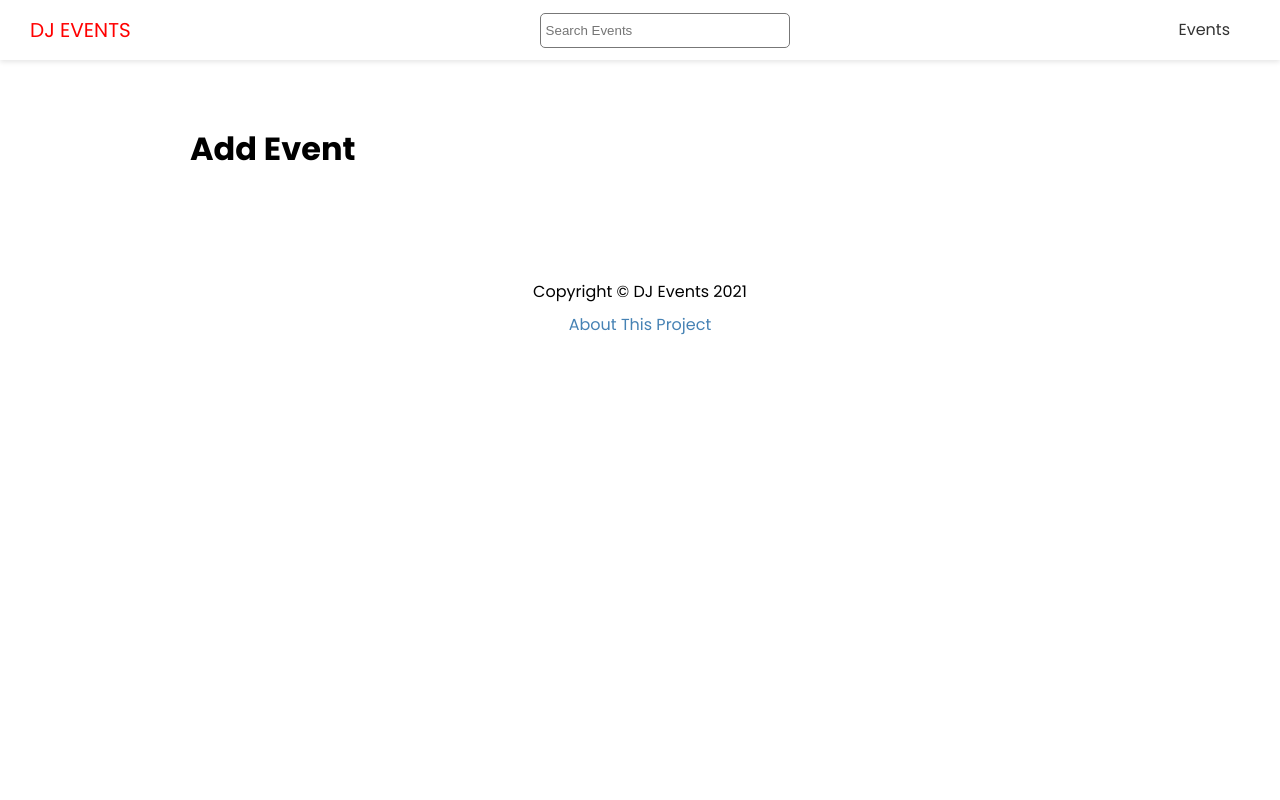
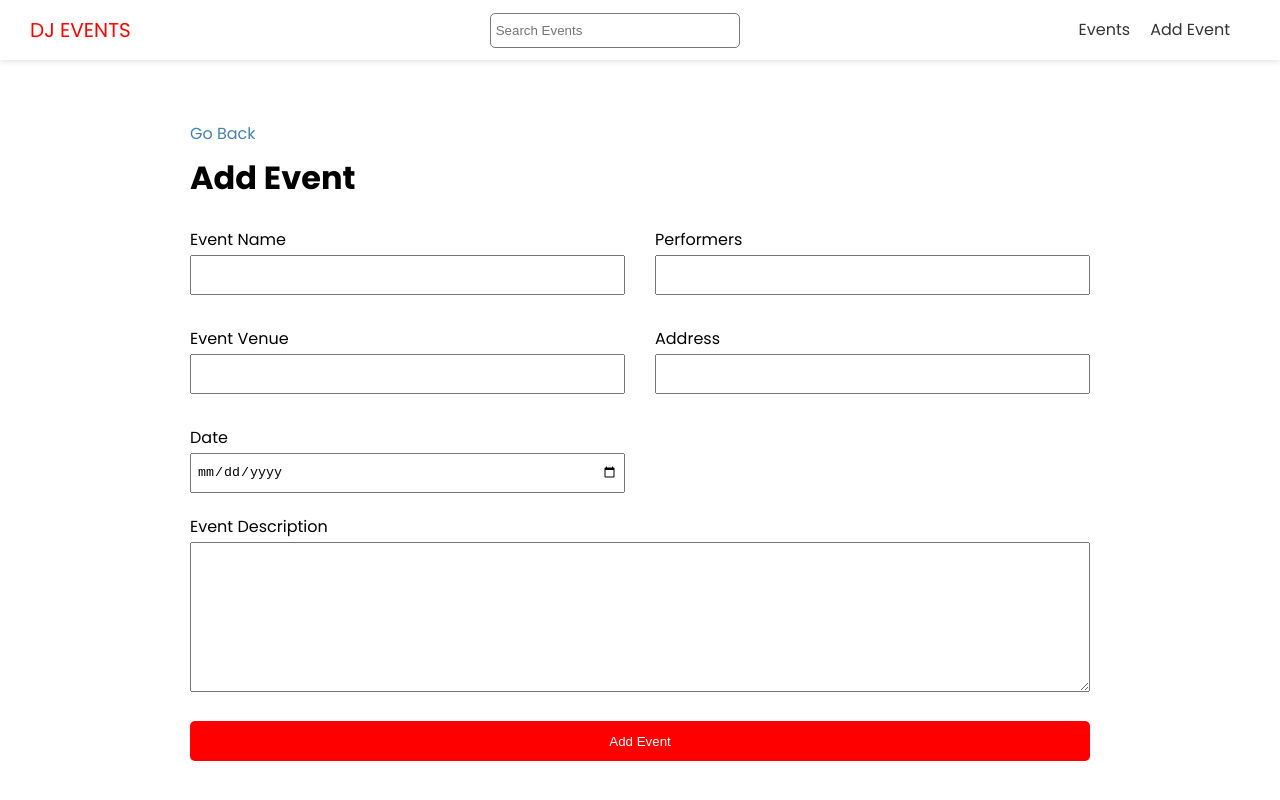
Before and after one commit to notayogilee/next-dj-events-app, a Next.js app: page /events/add in a window 1280 px wide. Shown: the top 800 px of the page. Built offline with nearby package versions, Linux system fonts and the light colour scheme; no server answers.

Commit message:
add add event form

```diff
--- a/components/Header.js
+++ b/components/Header.js
@@ -20,6 +20,11 @@
               <a>Events</a>
             </Link>
           </li>
+          <li>
+            <Link href='/events/add'>
+              <a>Add Event</a>
+            </Link>
+          </li>
         </ul>
       </nav>
     </header>
--- a/pages/events/add.js
+++ b/pages/events/add.js
@@ -1,9 +1,110 @@
+import { useState } from 'react'
+import { useRouter } from 'next/router'
+import Link from 'next/link'
 import Layout from '/components/Layout'
+import { API_URL } from '/config/index'
+import styles from '/styles/Form.module.css'
 
 export default function AddEventPage() {
+  const [values, setValues] = useState({
+    name: '',
+    performers: '',
+    venue: '',
+    address: '',
+    date: '',
+    time: '',
+    description: '',
+  })
+
+  const router = useRouter()
+
+  const handleSubmit = (e) => {
+    e.preventDefault()
+    console.log(values)
+  }
+
+  const handleInputChange = (e) => {
+    const { name, value } = e.target
+    setValues({ ...values, [name]: value })
+  }
+
   return (
     <Layout title='Add New Event'>
+      <Link href='/events'>Go Back</Link>
       <h1>Add Event</h1>
+
+      <form className={styles.form} onSubmit={handleSubmit}>
+        <div className={styles.grid}>
+          <div>
+            <label htmlFor='name'>Event Name</label>
+            <input
+              type='text'
+              id='name'
+              name='name'
+              value={values.name}
+              onChange={handleInputChange}
+            />
+          </div>
+          <div>
+            <label htmlFor='performers'>Performers</label>
+            <input
+              type='text'
+              id='performers'
+              name='performers'
+              value={values.performers}
+              onChange={handleInputChange}
+            />
+          </div>
+          <div>
+            <label htmlFor='venue'>Event Venue</label>
+            <input
+              type='text'
+              id='venue'
+              name='venue'
+              value={values.venue}
+              onChange={handleInputChange}
+            />
+          </div>
+
+          <div>
+            <label htmlFor='address'>Address</label>
+            <input
+              type='text'
+              id='address'
+              name='address'
+              value={values.address}
+              onChange={handleInputChange}
+            />
+          </div>
+          <div>
+            <label htmlFor='date'>Date</label>
+            <input
+              type='date'
+              id='date'
+              name='date'
+              value={values.date}
+              onChange={handleInputChange}
+            />
+          </div>
+
+        </div>
+        <div>
+          <label htmlFor="description">Event Description</label>
+          <textarea
+            type='text'
+            name='description'
+            id='description'
+            value={values.description}
+            onChange={handleInputChange}
+          ></textarea>
+        </div>
+
+        <input
+          type='submit'
+          value='Add Event'
+          className='btn'
+        />
+      </form>
     </Layout>
   )
 }
--- /dev/null
+++ b/styles/Form.module.css
@@ -0,0 +1,39 @@
+.form label {
+  display: block;
+}
+
+.form input {
+  width: 100%;
+  height: 40px;
+  padding: 5px;
+}
+
+.form textarea {
+  width: 100%;
+  height: 150px;
+}
+
+.form input[type='submit'] {
+  display: block;
+  width: 100%;
+  margin: 20px 0 30px;
+}
+
+.form .file {
+  border: 1px #ccc solid;
+  background-color: #f4f4f4;
+  padding: 10px;
+}
+
+.grid {
+  display: grid;
+  grid-template-columns: 1fr 1fr;
+  gap: 30px;
+  margin-bottom: 20px;
+}
+
+@media (max-width: 600px) {
+  .grid {
+    grid-template-columns: 1fr;
+  }
+}
```
